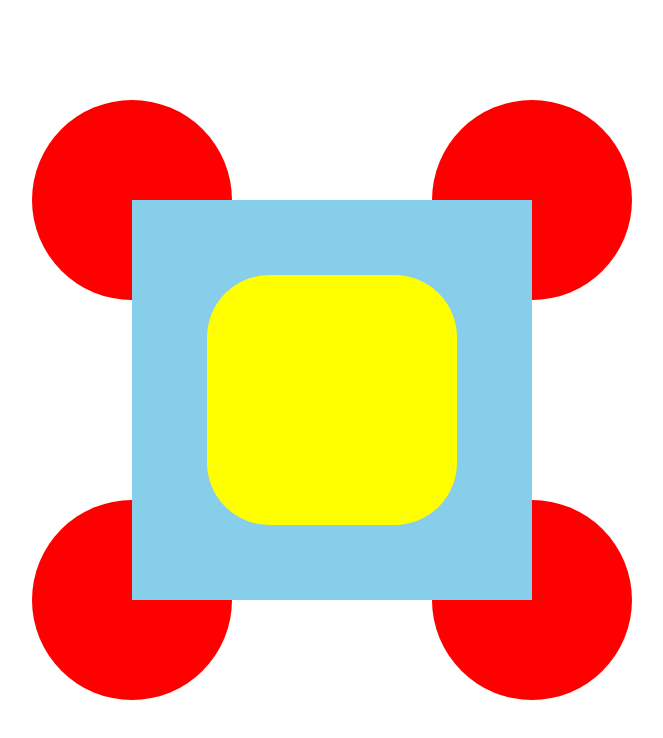
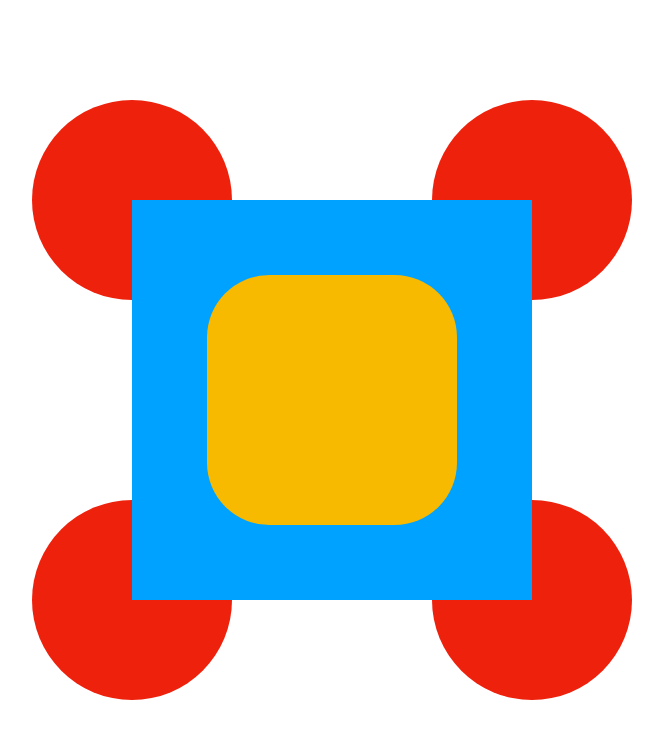
Before and after one commit to Dmitry-Tresko/color-changing-figures, a plain HTML site: page index.html in a window 1280 px wide. Shown: the whole page, without its empty margins (258-921 px from the left). Drawn offline with Linux system fonts and the light colour scheme.

Commit message:
Update main.css

```diff
--- a/style/main.css
+++ b/style/main.css
@@ -24,7 +24,7 @@
     top: 20%;
     z-index: 10;
 
-    background: skyblue;
+    background: #00a2ff;
 }
 
 .yellow_square {
@@ -37,7 +37,7 @@
     top: 27.5%;
     z-index: 15;
 
-    background: yellow;
+    background: #f7ba00;
 }
 
 .red_circle {
@@ -47,7 +47,7 @@
 
     z-index: 5;
 
-    background: red;
+    background: #ee210c;
 }
 
 .circle_left_top {
```
